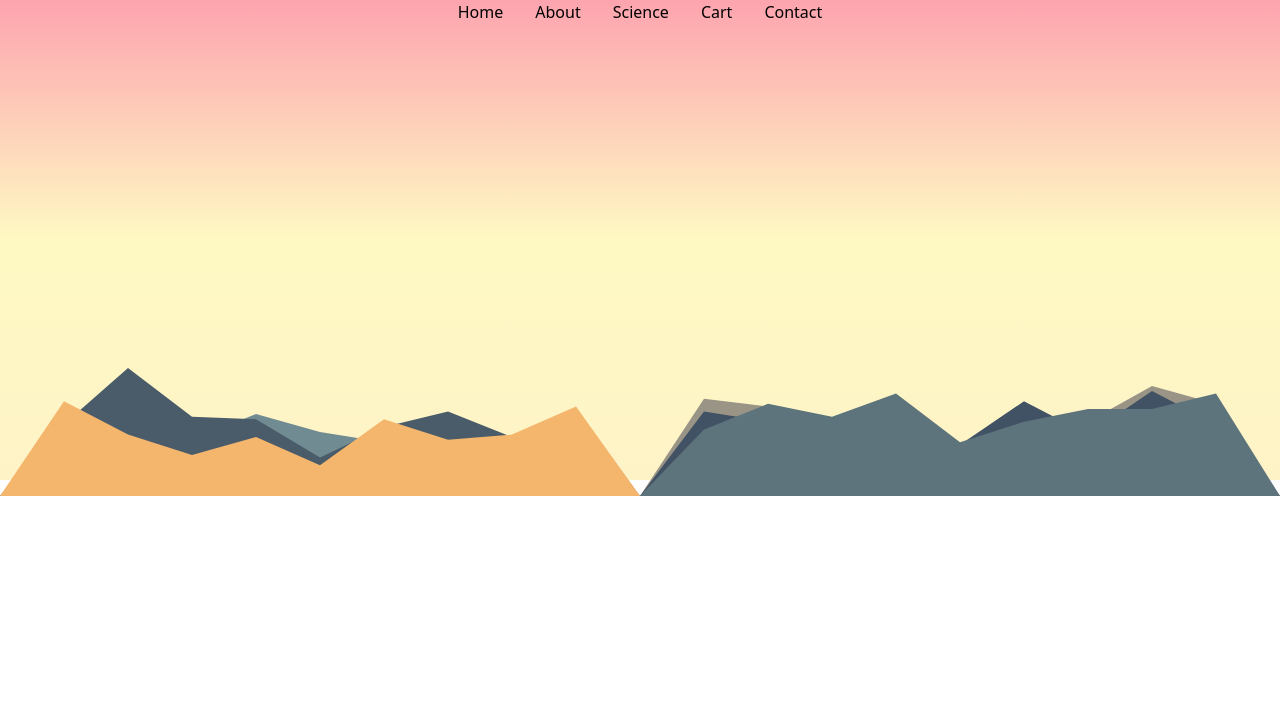
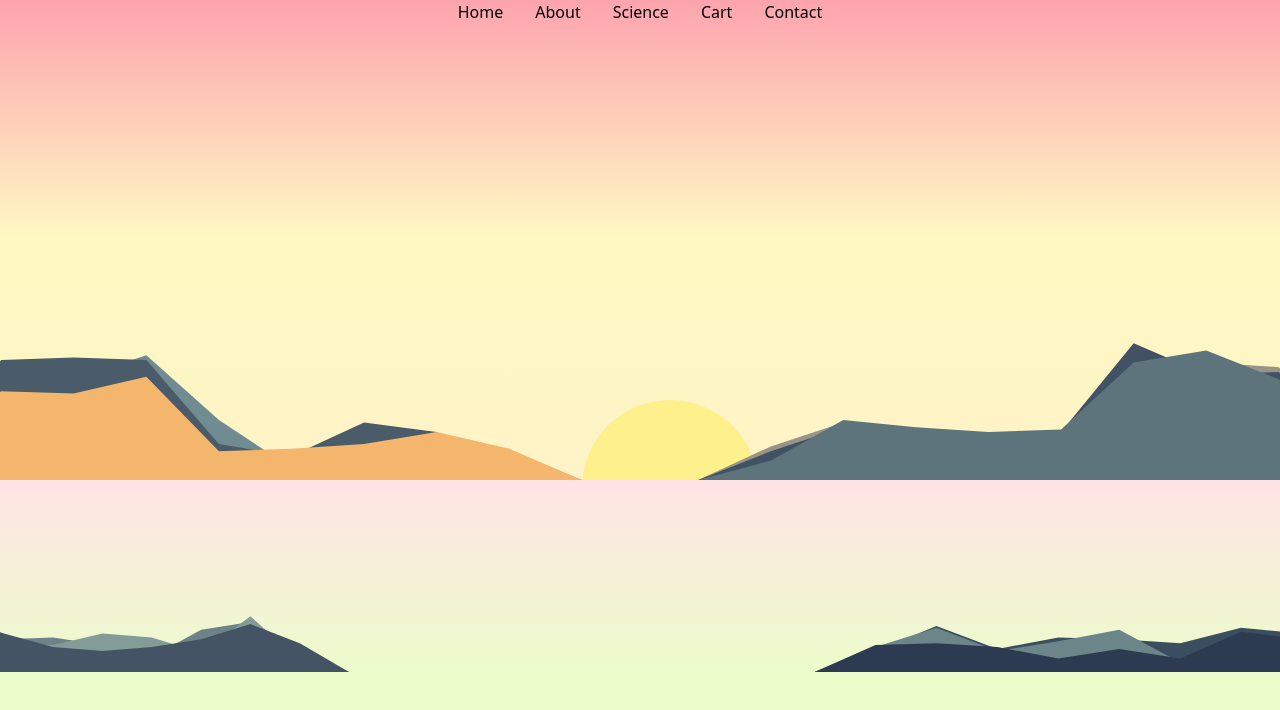
Before and after one commit to persakiss/moidotsh, a Next.js app: page / in a window 1280 px wide. Shown: the top 710 px of the page. Built offline with nearby package versions, Linux system fonts and the light colour scheme.

Commit message:
4 mountains placed, lake, and foreground..

```diff
--- /dev/null
+++ b/src/components/Background.tsx
@@ -0,0 +1,17 @@
+import React, { ReactNode } from "react"
+
+type BackgroundProps = {
+  children: ReactNode;
+}
+
+const Background = ({ children }: BackgroundProps) => {
+
+  return (
+    <div className="overflow-y-hidden bg-gradient-to-t from-amber-100
+    via-yellow-100 to-rose-300 h-3/5 grid grid-cols-11 grid-rows-2 overflow-x-clip">
+      {children}
+    </div>
+  )
+}
+
+export default Background;
--- a/src/components/MountainBackground.tsx
+++ b/src/components/MountainBackground.tsx
@@ -27,29 +27,34 @@ const MountainBackground = ({ colorGroup }: MountainBackgroundProps) => {
 
   const isWideScreen = typeof window !== "undefined" && window.innerWidth > 768;
 
+const isTopLeft = colorGroup === "top-left";
+const isTopRight = colorGroup === "top-right";
 
 const generatePeaks = () => {
-  return isWideScreen ?
-  [
+  if (isWideScreen) {
+    return [
       '0% 100%',
-    `10% ${getRandomPeak(60, 80).percentage}`,
-    `20% ${getRandomPeak(50, 90).percentage}`,
-    `30% ${getRandomPeak(65, 85).percentage}`,
-    `40% ${getRandomPeak(60, 80).percentage}`,
+      `10% ${getRandomPeak(85, 95).percentage}`,
+      `20% ${isTopLeft ? getRandomPeak(50, 70).percentage : getRandomPeak(70, 85).percentage}`,
+      `30% ${isTopLeft ? getRandomPeak(45, 65).percentage : getRandomPeak(75, 90).percentage}`,
+      `40% ${isTopLeft ? getRandomPeak(40, 60).percentage : getRandomPeak(80, 95).percentage}`,
       `50% ${getRandomPeak(75, 90).percentage}`,
-    `60% ${getRandomPeak(60, 80).percentage}`,
-    `70% ${getRandomPeak(65, 85).percentage}`,
-    `80% ${getRandomPeak(50, 90).percentage}`,
-    `90% ${getRandomPeak(60, 80).percentage}`,
+      `60% ${isTopRight ? getRandomPeak(40, 60).percentage : getRandomPeak(80, 95).percentage}`,
+      `70% ${isTopRight ? getRandomPeak(45, 65).percentage : getRandomPeak(75, 90).percentage}`,
+      `80% ${isTopRight ? getRandomPeak(50, 70).percentage : getRandomPeak(70, 85).percentage}`,
+      `90% ${getRandomPeak(85, 95).percentage}`,
       '100% 100%'
-  ] : [
+    ];
+  } else {
+    return [
       '0% 100%',
-    `25% ${getRandomPeak(50, 75).percentage}`,
+      `25% ${isTopLeft ? getRandomPeak(45, 65).percentage : getRandomPeak(75, 90).percentage}`,
       `50% ${getRandomPeak(80, 90).percentage}`,
-    `75% ${getRandomPeak(50, 75).percentage}`,
+      `75% ${isTopRight ? getRandomPeak(45, 65).percentage : getRandomPeak(75, 90).percentage}`,
       '100% 100%'
     ];
   }
+};
 
 
   const mountainPeaks = Array.from({ length: colors.length }, () => generatePeaks());
@@ -63,7 +68,7 @@ const generatePeaks = () => {
           backgroundColor: color,
           width: "100%",
         };
-        return <div key={index} className="absolute h-64" style={mountainStyle}></div>;
+        return <div key={index} className="absolute h-full" style={mountainStyle}></div>;
       })}
     </>
   );
--- a/src/components/Sun.tsx
+++ b/src/components/Sun.tsx
@@ -1,16 +1,16 @@
-import React, { ReactNode } from "react"
+import React from 'react'
 
-type SunProps = {
-  children: ReactNode;
-}
+type Props = {
+    className: string;
+  }
 
-const Sun = ({ children }: SunProps) => {
+export default function Sun({className}: Props) {
+  return (
+    <div className={className + '  grid grid-rows-6'}>
 
-  return (
-    <div className="bg-gradient-to-t from-amber-100 via-yellow-100 to-rose-300 h-3/5 grid grid-cols-6 grid-rows-2">
-      {children}
+        <div className=' row-start-5 w-44 h-44 bg-yellow-200 rounded-full'>
+      </div>
     </div>
+
   )
 }
-
-export default Sun;
--- a/src/pages/index.tsx
+++ b/src/pages/index.tsx
@@ -3,7 +3,9 @@
 import PageTransition from "@/components/PageTransition";
 import { forwardRef } from "react";
 import MountainContainer from "@/components/MountainContainer";
+import Background from "@/components/Background";
 import Sun from "@/components/Sun";
+
 
 type IndexPageProps = {};
 type IndexPageRef = React.ForwardedRef<HTMLDivElement>;
@@ -12,16 +14,17 @@ function IndexPage(props: IndexPageProps, ref: IndexPageRef) {
   return (
     <PageTransition ref={ref}>
       <div className="page1 h-screen">
-        <Sun>
-          <div className="row-start-2 col-start-4 col-span-3">
-            <MountainContainer className={"row-start-2 col-start-4 col-span-3"} colorGroup="top-right"/>
-          </div>
-          <div className="row-start-2 col-span-3">
-            <div className="grid">
-              <MountainContainer colorGroup="top-left" className="grid-rows-2"/>
-            </div>
-          </div>
-        </Sun>
+        <Background>
+          <MountainContainer className={"row-start-2 col-start-7 col-span-5 -mr-36"} colorGroup="top-right" />
+          <Sun className={"row-start-2 col-start-6 col-span-2"} />
+          <MountainContainer className={"row-start-2 col-span-5 -ml-36"} colorGroup="top-left" />
+        </Background>
+        <div className="bg-gradient-to-t from-lime-100 via-lime-100 to-rose-100 h-96 overflow-x-hidden grid grid-rows-2 grid-cols-11">
+          <MountainContainer className={"row-start-1 col-span-3 h-full -ml-36"} colorGroup="bottom-left" />
+          <MountainContainer className={"row-start-1 col-start-8 col-span-4 h-full -mr-36"} colorGroup="bottom-right" />
+        </div>
+        <div className="grid grid-rows-1 grid-cols-11">
+        </div>
       </div>
     </PageTransition>
   );
```
Lines whose indentation alone changed are shown as unchanged.
